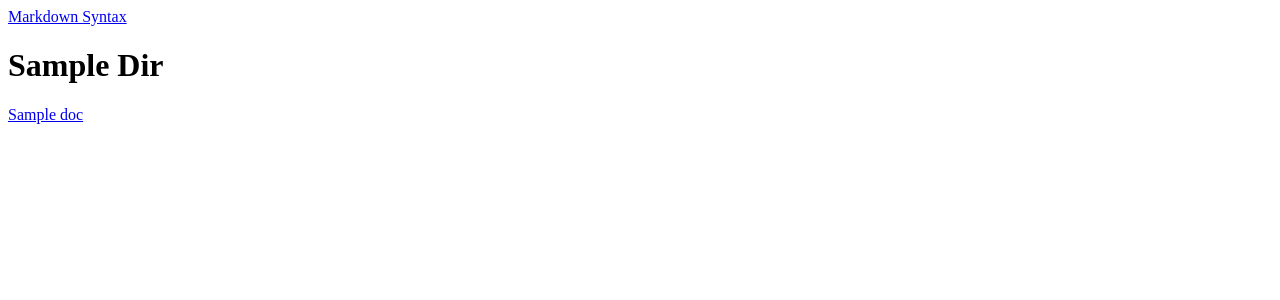
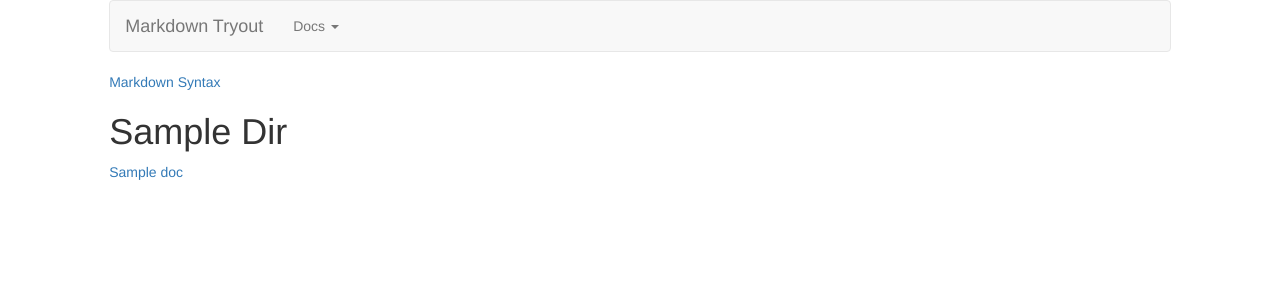
Before and after one commit to isaacsando/markdown-doc-server, a Python web app: template templates/index.html in a window 1280 px wide. Shown: the top 300 px of the page. Run offline with Jinja, Linux system fonts and the light colour scheme; the template is opened without the code that fills it: most values are stand-ins (such as "Sample title", 1, 10 or a date in 2020); some libraries are stand-ins or nearby versions.

Commit message:
create base templates and add navigation bar

```diff
--- a/app.py
+++ b/app.py
@@ -42,6 +42,10 @@ def _get_html_from_md(doc_type, md_file):
                 ])
         return html
 
+@app.context_processor
+def inject_md_folders():
+    return dict(docs=_build_docs_list())
+
 @app.route("/")
 def index():
     docs = _build_docs_list()
@@ -50,7 +54,7 @@ def index():
 @app.route("/docs/<doc_type>/<md_file>")
 def md_installs(doc_type, md_file):
     doc_html = _get_html_from_md(doc_type, md_file)
-    return render_template('base.html', doc_html=doc_html)
+    return render_template('base_md_files.html', doc_html=doc_html)
 
 @app.errorhandler(404)
 def page_not_found(e):
--- a/templates/base.html
+++ b/templates/base.html
@@ -2,11 +2,47 @@
 {% block title %}Markdown Tryout{% endblock %}
 
 {% block navbar %}
-<div class="navbar navbar-fixed-top">
-  <!-- ... -->
+<div class="row">
+    <div class="col-xs-offset-1 col-xs-10">
+        <nav class="navbar navbar-default">
+        <div class="container-fluid">
+            <!-- Brand and toggle get grouped for better mobile display -->
+            <div class="navbar-header">
+            <button type="button" class="navbar-toggle collapsed" data-toggle="collapse" data-target="#bs-example-navbar-collapse-1" aria-expanded="false">
+                <span class="sr-only">Toggle navigation</span>
+                <span class="icon-bar"></span>
+                <span class="icon-bar"></span>
+                <span class="icon-bar"></span>
+            </button>
+            <a class="navbar-brand" href="{{ url_for('index') }}">Markdown Tryout</a>
+            </div>
+
+            <!-- Collect the nav links, forms, and other content for toggling -->
+            <div class="collapse navbar-collapse" id="bs-example-navbar-collapse-1">
+            <ul class="nav navbar-nav">
+                <li class="dropdown">
+                    <a href="#" class="dropdown-toggle" data-toggle="dropdown" role="button" aria-haspopup="true" aria-expanded="false">Docs <span class="caret"></span></a>
+                    <ul class="dropdown-menu">
+                        {% block navbar_docs_categories %}
+                            {% for dir,doc_files in docs.items() %}
+                                <li><a href="{{ url_for('md_installs', doc_type=dir, md_file=doc) }}">{{ dir|title }}</a></li>
+                            {% endfor %}
+                        {% endblock %}
+                    </ul>
+                </li>
+            </ul>
+            </div><!-- /.navbar-collapse -->
+        </div><!-- /.container-fluid -->
+        </nav>
+    </div>
 </div>
 {% endblock %}
 
 {% block content %}
-    {{ doc_html|safe }}
+    <div class="row">
+        <div class="col-xs-offset-1 col-xs-10">
+        {% block page_content %}
+        {% endblock %}
+        </div>
+    </div>
 {% endblock %}
--- /dev/null
+++ b/templates/base_md_files.html
@@ -0,0 +1,6 @@
+{% extends "base.html" %}
+{% block title %}Markdown Tryout - MD Files{% endblock %}
+
+{% block page_content %}
+    {{ doc_html|safe }}
+{% endblock %}
--- a/templates/index.html
+++ b/templates/index.html
@@ -1,10 +1,7 @@
-<!DOCTYPE html>
-<html lang="en">
-<head>
-    <meta charset="UTF-8">
-    <title>Documentation</title>
-</head>
-<body>
+{% extends "base.html" %}
+{% block title %}Markdown Tryout{% endblock %}
+
+{% block page_content %}
     <a href="https://daringfireball.net/projects/markdown/syntax">Markdown Syntax</a>
     {% for dir,doc_files in docs.items() %}
         <h1>{{ dir|title }}</h1>
@@ -12,5 +9,4 @@
             <a href="{{ url_for('md_installs', doc_type=dir, md_file=doc) }}">{{ doc }}</a></br>
         {% endfor %}
     {% endfor %}
-</body>
-</html>
+{% endblock %}
```
